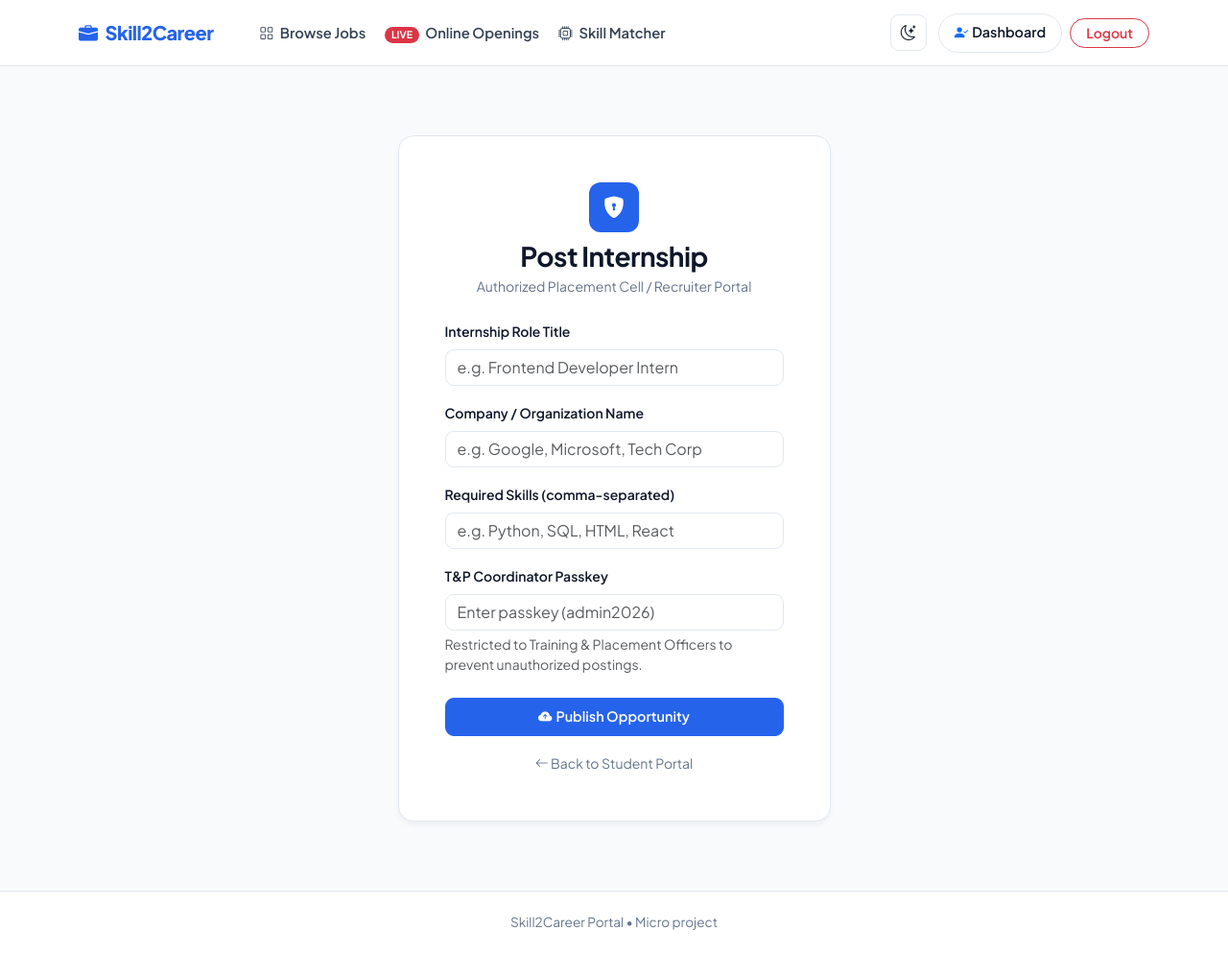
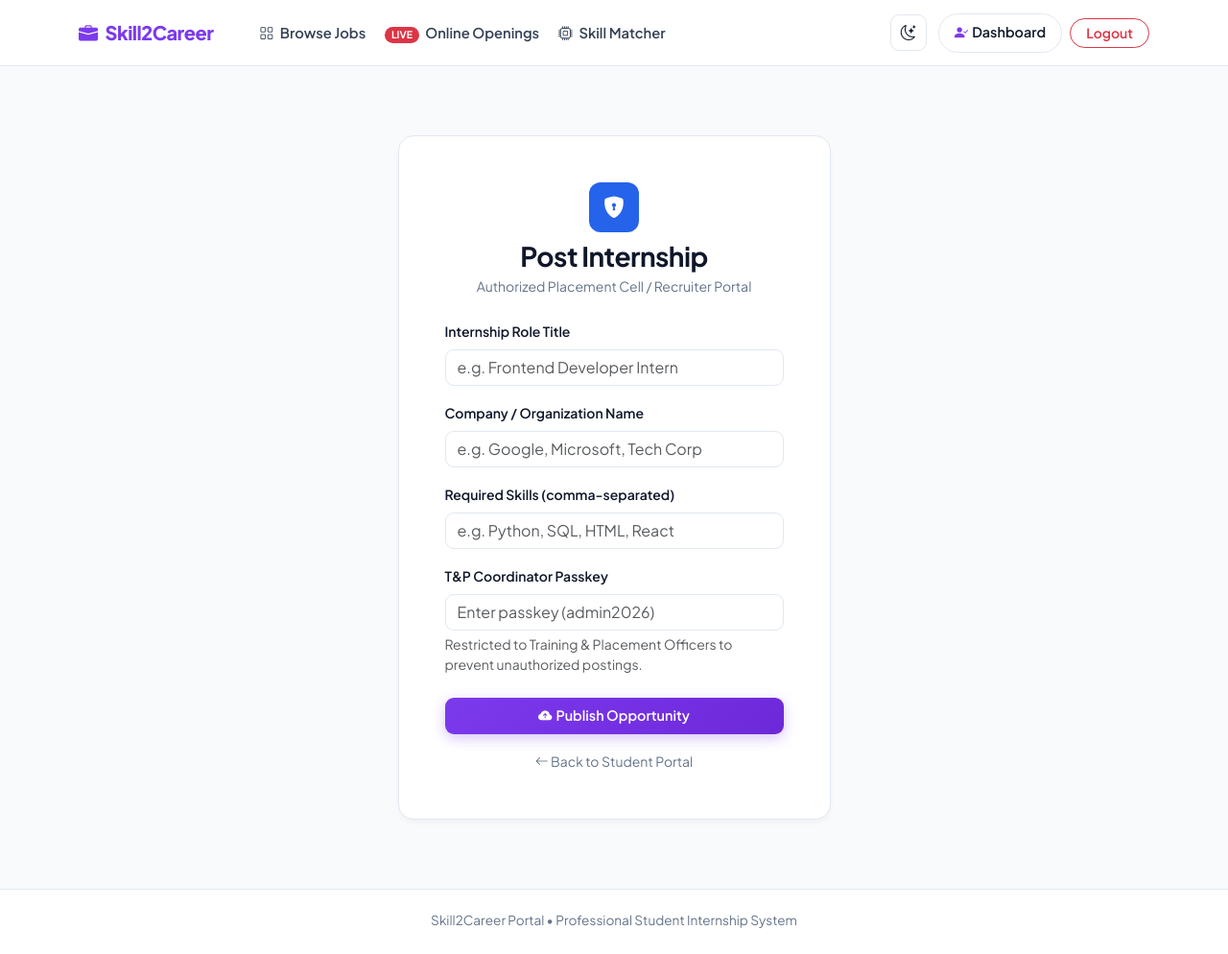
Before and after one commit to karannyx/internship-portal-microproject, a Flask app: page /add_job in a window 1280 px wide. Shown: the whole page at 96% size. After the commit the page ends 967 px from the top, so only its background shows below. Run offline with Flask 3, Linux system fonts and the light colour scheme; a user stored in the database is signed in.

Commit message:
Switch theme to modern electric violet and obsidian palette

```diff
--- a/templates/base.html
+++ b/templates/base.html
@@ -5,6 +5,7 @@
     <meta name="viewport" content="width=device-width, initial-scale=1.0">
     <title>{% block title %}Skill2Career | Official Student Internship Portal{% endblock %}</title>
 
+    <!-- Prevent Theme Flash -->
     <script>
         (function() {
             const savedTheme = localStorage.getItem('theme') || 'light';
@@ -21,12 +22,17 @@
     <link href="https://cdn.jsdelivr.net/npm/bootstrap@5.3.3/dist/css/bootstrap.min.css" rel="stylesheet">
 
     <style>
+        /* ====================================================
+           PREMIUM MODERN VIOLET / OBSIDIAN PALETTE
+           ==================================================== */
         :root {
-            --primary: #2563eb;
-            --primary-hover: #1d4ed8;
-            --primary-subtle: #eff6ff;
+            --primary: #7c3aed;          /* Premium Electric Violet */
+            --primary-hover: #6d28d9;
+            --primary-subtle: #f5f3ff;
+            --accent-glow: rgba(124, 58, 237, 0.15);
         }
 
+        /* LIGHT THEME (Crisp Minimalist Paper & Violet Accent) */
         [data-bs-theme="light"] {
             --body-bg: #f8fafc;
             --nav-bg: #ffffff;
@@ -35,23 +41,24 @@
             --text-heading: #0f172a;
             --text-body: #334155;
             --text-muted: #64748b;
-            --card-shadow: 0 4px 6px -1px rgba(15, 23, 42, 0.05);
-            --badge-bg: #f1f5f9;
-            --badge-text: #2563eb;
+            --card-shadow: 0 4px 6px -1px rgba(15, 23, 42, 0.04);
+            --badge-bg: #f5f3ff;
+            --badge-text: #7c3aed;
         }
 
+        /* DARK THEME (Deep Obsidian & Neon Violet) */
         [data-bs-theme="dark"] {
-            --body-bg: #0b0f19;
-            --nav-bg: #111827;
-            --card-bg: #151e2e;
-            --border-color: #223049;
-            --text-heading: #f8fafc;
-            --text-body: #cbd5e1;
+            --body-bg: #090812;          /* True Deep Obsidian */
+            --nav-bg: #0e0c1c;          /* Glass-like Dark Bar */
+            --card-bg: #141226;          /* Elevated Dark Purple Card */
+            --border-color: #262244;     /* Refined Violet-Tinted Border */
+            --text-heading: #f8fafc;     /* Clean Crisp White */
+            --text-body: #cbd5e1;        /* Soft High-Contrast Slate */
             --text-muted: #94a3b8;
-            --card-shadow: 0 10px 15px -3px rgba(0, 0, 0, 0.4);
-            --badge-bg: #1e293b;
-            --badge-text: #60a5fa;
-            --primary-subtle: #1e293b;
+            --card-shadow: 0 10px 25px -5px rgba(0, 0, 0, 0.5);
+            --badge-bg: #201c3d;
+            --badge-text: #a78bfa;
+            --primary-subtle: #241e45;
         }
 
         body {
@@ -74,6 +81,7 @@
             color: var(--text-muted) !important;
         }
 
+        /* Navigation Bar */
         .navbar-custom {
             background: var(--nav-bg) !important;
             border-bottom: 1px solid var(--border-color);
@@ -99,6 +107,7 @@
             color: var(--primary) !important;
         }
 
+        /* Card System */
         .card, .card-custom {
             background-color: var(--card-bg) !important;
             border: 1px solid var(--border-color) !important;
@@ -108,14 +117,21 @@
             transition: transform 0.2s ease, border-color 0.2s ease, box-shadow 0.2s ease;
         }
 
+        .card:hover, .card-custom:hover {
+            border-color: var(--primary) !important;
+            transform: translateY(-2px);
+        }
+
+        /* Premium Buttons */
         .btn-primary-custom {
-            background: var(--primary) !important;
+            background: linear-gradient(135deg, #7c3aed, #6d28d9) !important;
             color: #ffffff !important;
-            border: 1px solid var(--primary) !important;
+            border: none !important;
             font-weight: 600;
             border-radius: 9px;
             padding: 0.55rem 1.2rem;
             font-size: 0.9rem;
+            box-shadow: 0 4px 14px rgba(124, 58, 237, 0.3);
             transition: all 0.2s ease;
             text-decoration: none;
             display: inline-flex;
@@ -124,9 +140,9 @@
         }
 
         .btn-primary-custom:hover {
-            background: var(--primary-hover) !important;
-            border-color: var(--primary-hover) !important;
+            background: linear-gradient(135deg, #6d28d9, #5b21b6) !important;
             transform: translateY(-1px);
+            box-shadow: 0 6px 20px rgba(124, 58, 237, 0.4);
         }
 
         .btn-outline-custom {
@@ -150,6 +166,7 @@
             color: var(--primary) !important;
         }
 
+        /* Badges */
         .badge-skill {
             background-color: var(--badge-bg) !important;
             color: var(--badge-text) !important;
@@ -160,6 +177,7 @@
             border-radius: 6px;
         }
 
+        /* Theme Toggle Button */
         .theme-toggle-btn {
             width: 38px;
             height: 38px;
@@ -179,6 +197,7 @@
             color: var(--primary);
         }
 
+        /* Form Controls */
         .form-control {
             background-color: var(--card-bg) !important;
             border: 1px solid var(--border-color) !important;
@@ -188,7 +207,7 @@
 
         .form-control:focus {
             border-color: var(--primary) !important;
-            box-shadow: 0 0 0 0.2rem rgba(37, 99, 235, 0.2) !important;
+            box-shadow: 0 0 0 0.2rem var(--accent-glow) !important;
         }
 
         footer {
@@ -234,7 +253,7 @@
 
                 {% if session.student_email %}
                     <a href="/dashboard" class="btn btn-outline-custom btn-sm rounded-pill px-3 fw-semibold">
-                        <i class="bi bi-person-check-fill me-1 text-primary"></i> Dashboard
+                        <i class="bi bi-person-check-fill me-1" style="color: var(--primary);"></i> Dashboard
                     </a>
                     <a href="/logout" class="btn btn-outline-danger btn-sm rounded-pill px-3 fw-semibold">
                         Logout
@@ -258,7 +277,7 @@
 
 <footer class="text-center">
     <div class="container">
-        <p class="mb-0">Skill2Career Portal &bull; Micro project </p>
+        <p class="mb-0">Skill2Career Portal &bull; Professional Student Internship System</p>
     </div>
 </footer>
 
```
